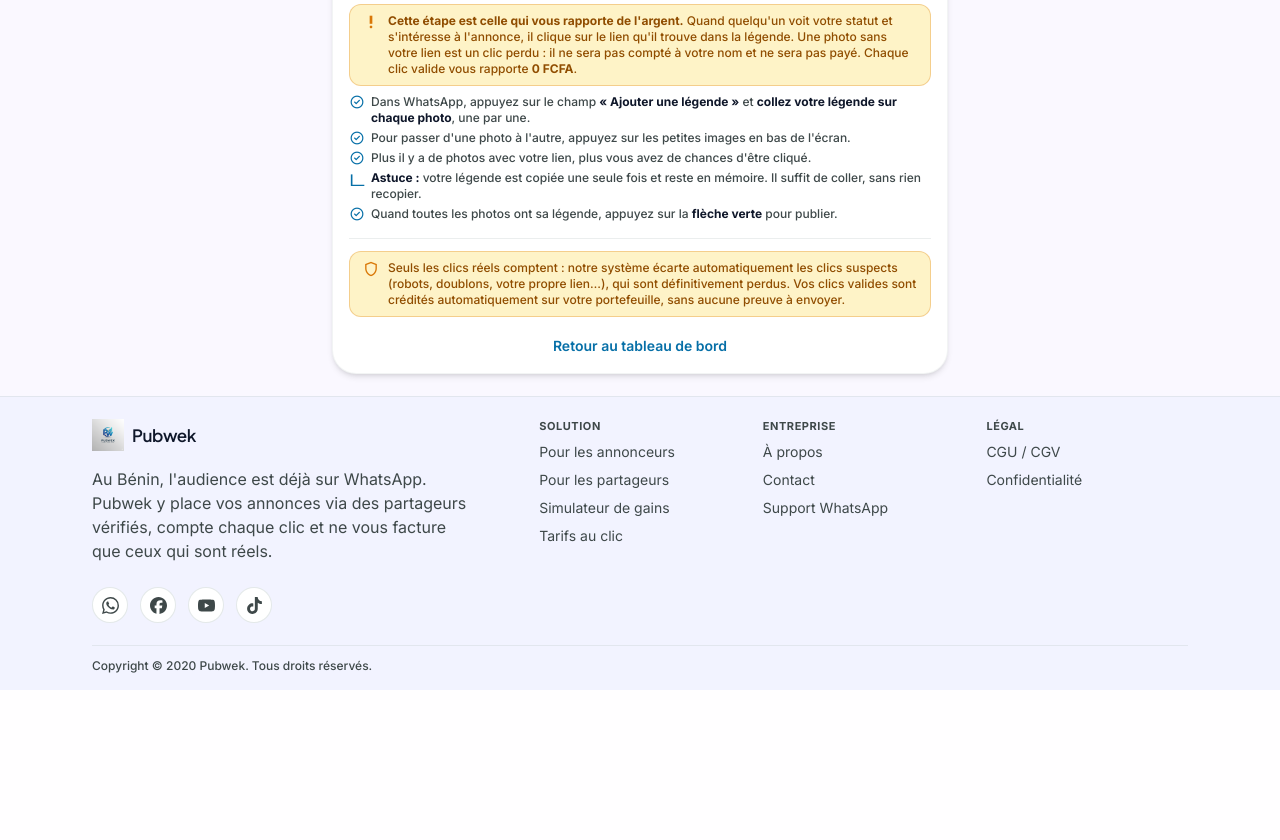
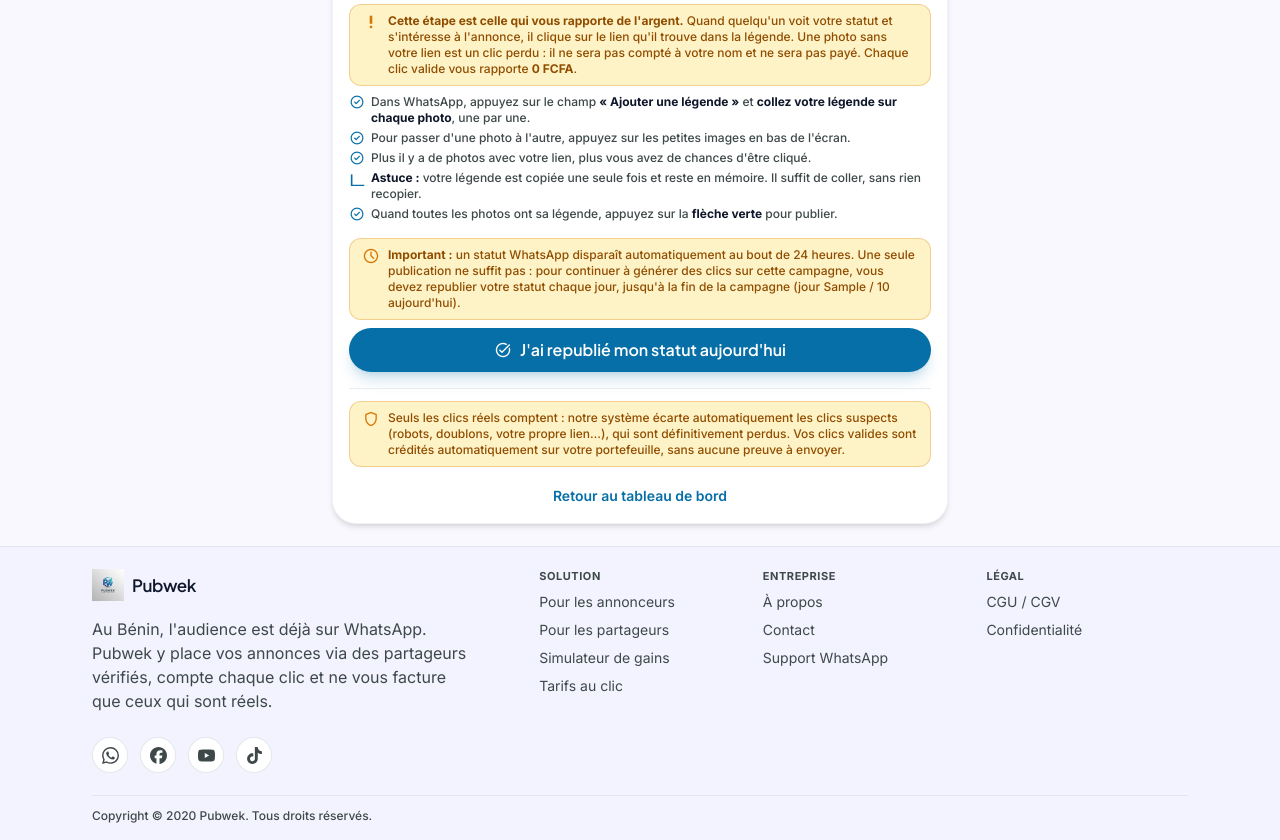
Before and after one commit to Mod617/Pubwek, a Python web app: template templates/instructions_partage.html in a window 1280 px wide. Shown: the part 1021-1861 px from the top of the page. Before the commit the page ends 1711 px from the top, so only its background shows below. Run offline with Jinja, Linux system fonts and the light colour scheme; the template is opened without the code that fills it: most values are stand-ins (such as "Sample title", 1, 10 or a date in 2020).

Commit message:
Implement daily republication confirmation feature
Added confirmation message for daily republication status and form to submit confirmation.

```diff
--- a/templates/instructions_partage.html
+++ b/templates/instructions_partage.html
@@ -245,6 +245,40 @@
     </div>
     {% endif %}
 
+    <!-- 🆕 CONFIRMATION DE REPUBLICATION QUOTIDIENNE -->
+    <div class="space-y-space-xs">
+      {% if deja_republie_aujourdhui %}
+        <div class="flex items-center gap-space-xs rounded-xl border border-brand-primary/30 bg-brand-light px-space-sm py-2">
+          <span class="material-symbols-outlined text-[20px] text-brand-deep shrink-0">check_circle</span>
+          <span class="min-w-0">
+            <span class="block font-label-numeric-md text-label-numeric-md font-bold text-slate-midnight">
+              Republication du jour {{ jour_actuel }} confirmée
+            </span>
+            <span class="block font-caption text-caption text-on-surface-variant">
+              Merci ! Votre statut d'aujourd'hui expirera dans 24h : revenez demain pour le republier.
+            </span>
+          </span>
+        </div>
+      {% else %}
+        <div class="flex items-start gap-space-xs rounded-xl border border-amber-rich/30 bg-amber-soft px-space-sm py-space-xs">
+          <span class="material-symbols-outlined text-[18px] text-amber-rich shrink-0">schedule</span>
+          <p class="font-caption text-caption text-secondary">
+            <strong>Important :</strong> un statut WhatsApp disparaît automatiquement au bout de 24 heures.
+            Une seule publication ne suffit pas : pour continuer à générer des clics sur cette campagne,
+            vous devez republier votre statut chaque jour, jusqu'à la fin de la campagne
+            (jour {{ jour_actuel }} / {{ camp.duration_days }} aujourd'hui).
+          </p>
+        </div>
+        <form method="POST" action="{{ url_for('confirmer_republication', share_id=share.id) }}">
+          <input type="hidden" name="csrf_token" value="{{ csrf_token() }}">
+          <button type="submit" class="pw-btn pw-btn-md pw-btn-primary w-full">
+            <span class="material-symbols-outlined text-[18px]">task_alt</span>
+            J'ai republié mon statut aujourd'hui
+          </button>
+        </form>
+      {% endif %}
+    </div>
+
     {% if exiger_preuve_partage %}
     <!-- ETAPE FINALE : preuves (uniquement si l'exigence de preuve est activée) -->
     <div class="pt-space-sm border-t border-outline-variant/30 space-y-space-xs">
```
